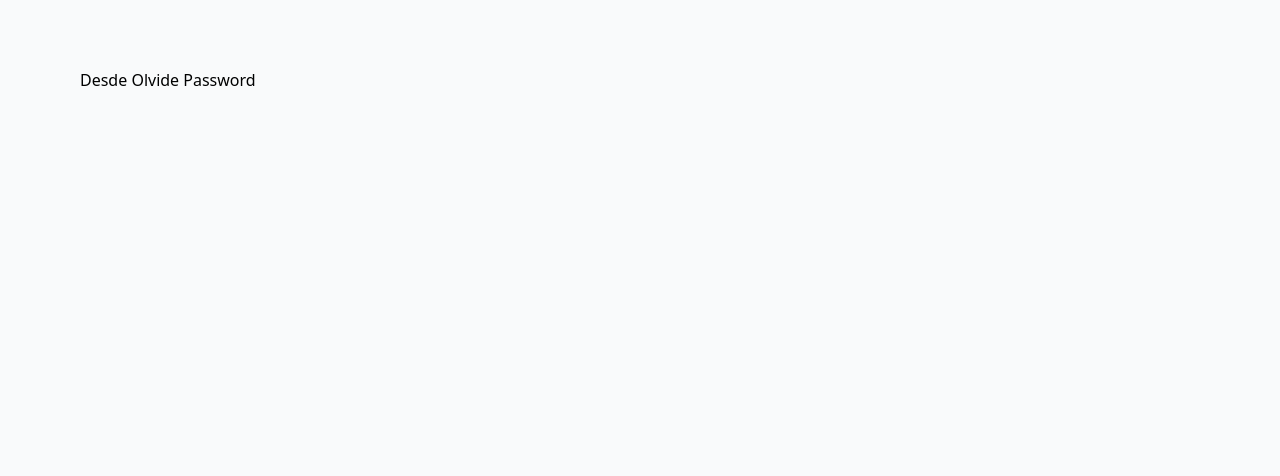
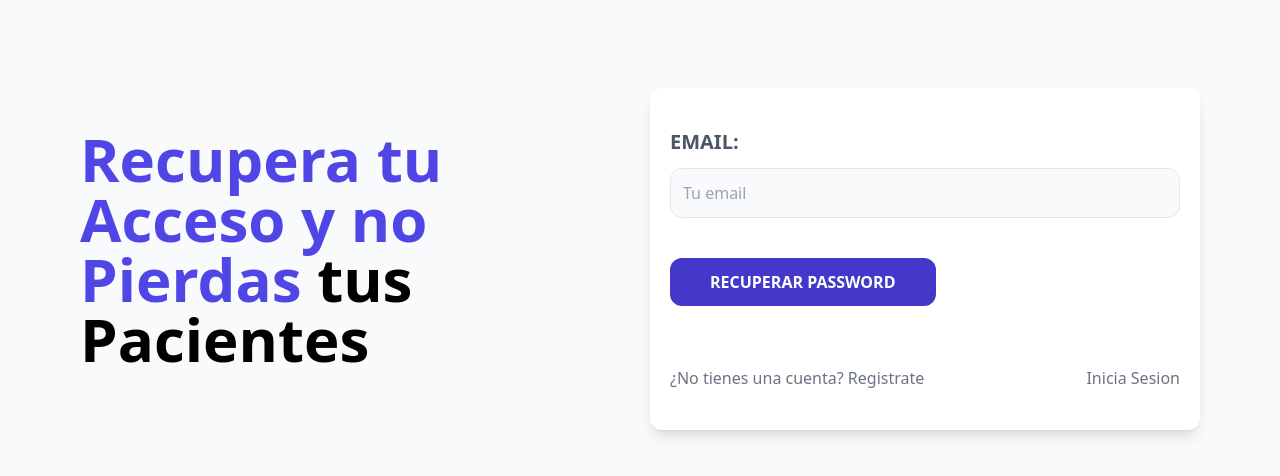
Before and after one commit to joaquincardosorios/udemy-js-admPacientesVet_frontend, a React (Vite) app: page /olvide-password in a window 1280 px wide. Shown: the top 476 px of the page. Built offline with nearby package versions, Linux system fonts and the light colour scheme.

Commit message:
feature/forgot-pass-views

```diff
--- a/src/paginas/OlvidePassword.jsx
+++ b/src/paginas/OlvidePassword.jsx
@@ -1,7 +1,45 @@
+import { Link } from "react-router-dom"
 const OlvidePassword = () => {
   return (
     <>
-        <h1>Desde Olvide Password</h1>
+        <div>
+          <h1 className="text-indigo-600 font-black text-6xl">
+            Recupera tu Acceso y no Pierdas
+            <span className="text-black"> tus Pacientes</span>
+          </h1>
+        </div>
+        <div className='mt-20 md:mt-5 shadow-lg px-5 py-5 rounded-xl bg-white'>
+          <form action="">
+            <div className="my-5">
+              <label
+                htmlFor=""
+                className="uppercase text-gray-600 block text-xl font-bold"
+              >Email: </label>
+              <input
+                type="email"
+                name=""
+                id=""
+                className="border w-full p-3 mt-3 bg-gray-50 rounded-xl"
+                placeholder="Tu email"
+              />
+            </div>
+            <input
+              type="submit"
+              value="Recuperar Password"
+              className="bg-indigo-700 w-full py-3 px-10 rounded-xl text-white uppercase font-bold mt-5 hover:cursor-pointer hover:bg-indigo-800 md:w-auto"
+            />
+          </form>
+          <nav className='mt-10 lg:flex lg:justify-between'>
+            <Link
+              className='block text-center my-5 text-gray-500'
+              to="/registrar">¿No tienes una cuenta? Registrate
+            </Link>
+            <Link
+              className='block text-center my-5 text-gray-500'
+              to="/">Inicia Sesion
+            </Link>
+          </nav>
+        </div>
     </>
   )
 }
--- a/src/paginas/Registrar.jsx
+++ b/src/paginas/Registrar.jsx
@@ -9,7 +9,7 @@
                 <span className="text-black"> tus Pacientes</span>
             </h1>
         </div>
-        <div className='mt-20 md:mt-5 shadow-lg px-5 py-10 rounded-xl bg-white'>
+        <div className='mt-20 md:mt-5 shadow-lg px-5 py-8 rounded-xl bg-white'>
           <form action="">
             <div className="my-5">
               <label
@@ -64,12 +64,12 @@
               />
             </div>
             <input
-                    type="submit"
-                    value="Iniciar Sesión"
-                    className="bg-indigo-700 w-full py-3 px-10 rounded-xl text-white uppercase font-bold mt-8 hover:cursor-pointer hover:bg-indigo-800 md:w-auto"
-                />
+              type="submit"
+              value="Crear Cuenta"
+              className="bg-indigo-700 w-full py-3 px-10 rounded-xl text-white uppercase font-bold mt-5 hover:cursor-pointer hover:bg-indigo-800 md:w-auto"
+            />
           </form>
-          <nav className='mt-10 lg:flex lg:justify-between'>
+          <nav className='mt-5 lg:flex lg:justify-between'>
             <Link
               className='block text-center my-5 text-gray-500'
               to="/">Inicia Sesion
@@ -78,7 +78,7 @@
               className='block text-center my-5 text-gray-500'
               to="/olvide-password">Olvide mi Password
             </Link>
-            </nav>
+          </nav>
         </div>
       </>
     )
```
